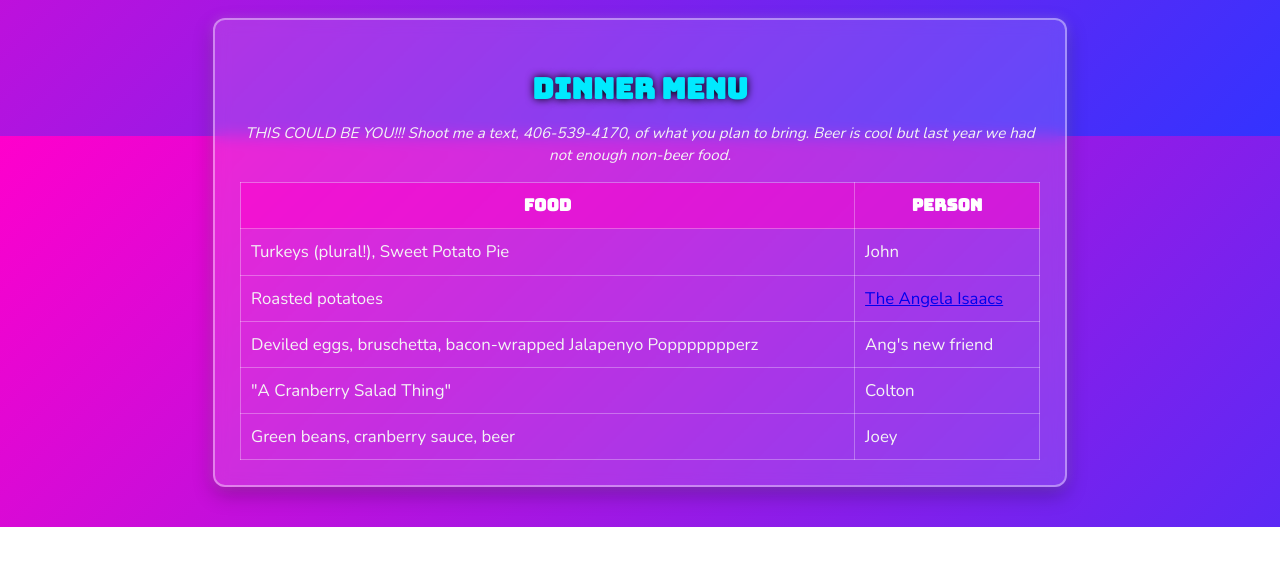
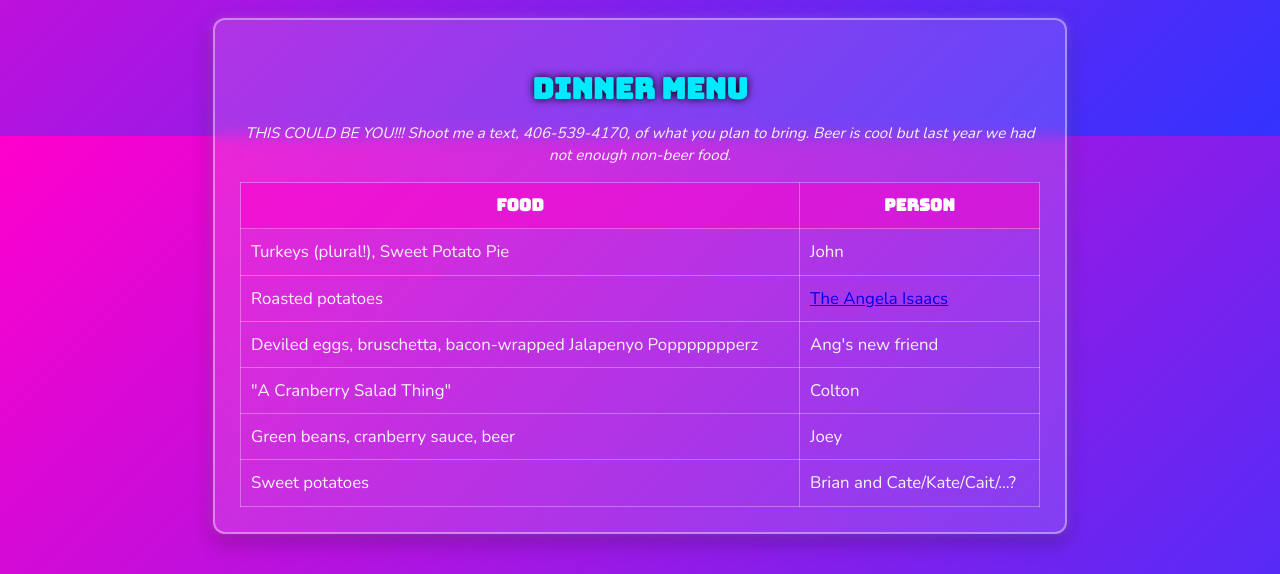
Before and after one commit to joncheryl/joncheryl.github.io, a plain HTML site: page party.html in a window 1280 px wide. Shown: the part 3064-3638 px from the top of the page. Before the commit the page ends 3591 px from the top, so only its background shows below. Drawn offline with nearby package versions, Linux system fonts and the light colour scheme.

Commit message:
added brian and cate

```diff
--- a/party.html
+++ b/party.html
@@ -234,6 +234,10 @@
         <td>Green beans, cranberry sauce, beer</td>
         <td>Joey</td>
       </tr>
+        <tr>
+        <td>Sweet potatoes</td>
+        <td>Brian and Cate/Kate/Cait/...?</td>
+      </tr>
     </table>
   </div>
 
```
